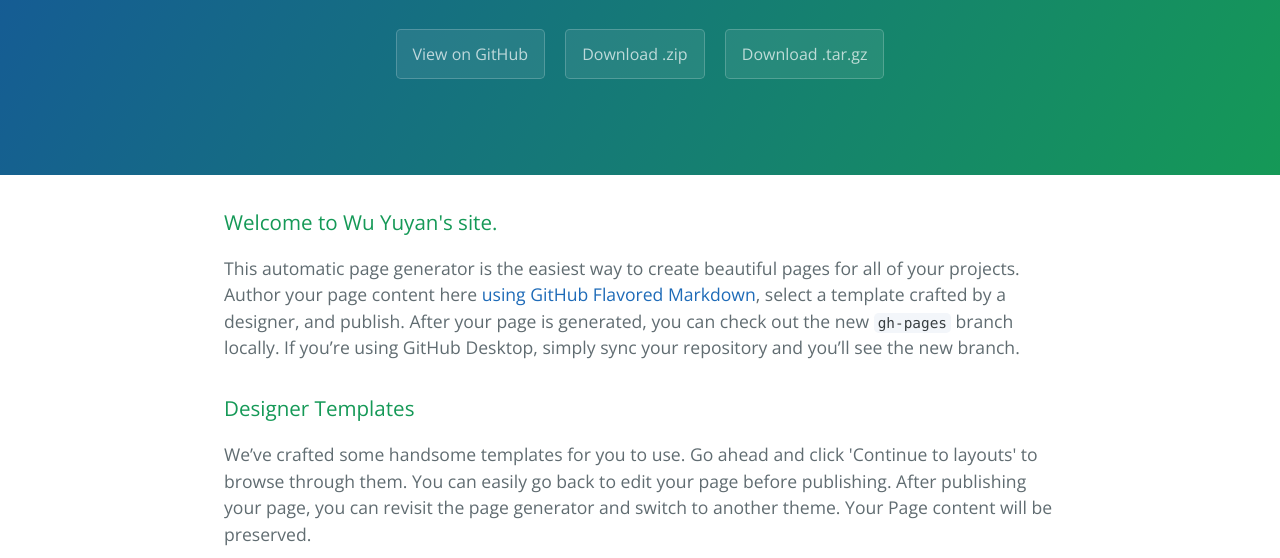
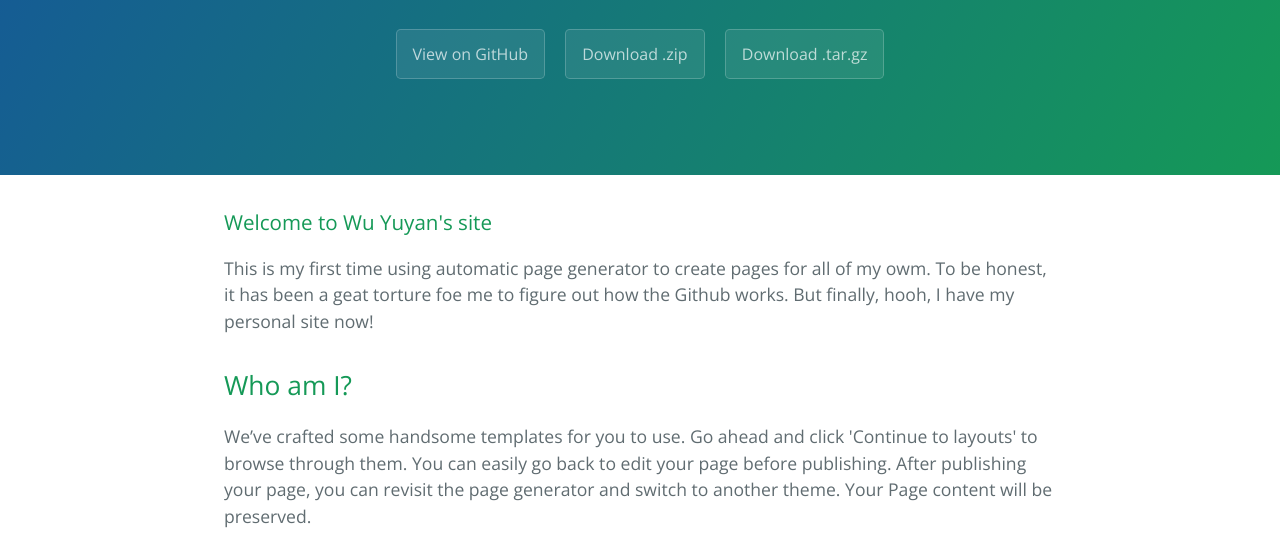
Before and after one commit to xiaobailin/HTML, a plain HTML site: page index.html in a window 1280 px wide. Shown: the part 208-766 px from the top of the page. Drawn offline with nearby package versions, Linux system fonts and the light colour scheme.

```diff
--- a/index.html
+++ b/index.html
@@ -20,12 +20,12 @@
 
     <section class="main-content">
       <h3>
-<a id="welcome-to-wu-yuyans-site" class="anchor" href="#welcome-to-wu-yuyans-site" aria-hidden="true"><span aria-hidden="true" class="octicon octicon-link"></span></a>Welcome to Wu Yuyan's site.</h3>
+<a id="welcome-to-wu-yuyans-site" class="anchor" href="#welcome-to-wu-yuyans-site" aria-hidden="true"><span aria-hidden="true" class="octicon octicon-link"></span></a>Welcome to Wu Yuyan's site</h3>
 
-<p>This automatic page generator is the easiest way to create beautiful pages for all of your projects. Author your page content here <a href="https://guides.github.com/features/mastering-markdown/">using GitHub Flavored Markdown</a>, select a template crafted by a designer, and publish. After your page is generated, you can check out the new <code>gh-pages</code> branch locally. If you’re using GitHub Desktop, simply sync your repository and you’ll see the new branch.</p>
+<p>This is my first time using automatic page generator to create pages for all of my owm. To be honest, it has been a geat torture foe me to figure out how the Github works. But finally, hooh, I have my personal site now!</p>
 
-<h3>
-<a id="designer-templates" class="anchor" href="#designer-templates" aria-hidden="true"><span aria-hidden="true" class="octicon octicon-link"></span></a>Designer Templates</h3>
+<h2>
+<a id="who-am-i" class="anchor" href="#who-am-i" aria-hidden="true"><span aria-hidden="true" class="octicon octicon-link"></span></a>Who am I?</h2>
 
 <p>We’ve crafted some handsome templates for you to use. Go ahead and click 'Continue to layouts' to browse through them. You can easily go back to edit your page before publishing. After publishing your page, you can revisit the page generator and switch to another theme. Your Page content will be preserved.</p>
 
```
Also changed, not shown: params.json (+1 -1 lines).
